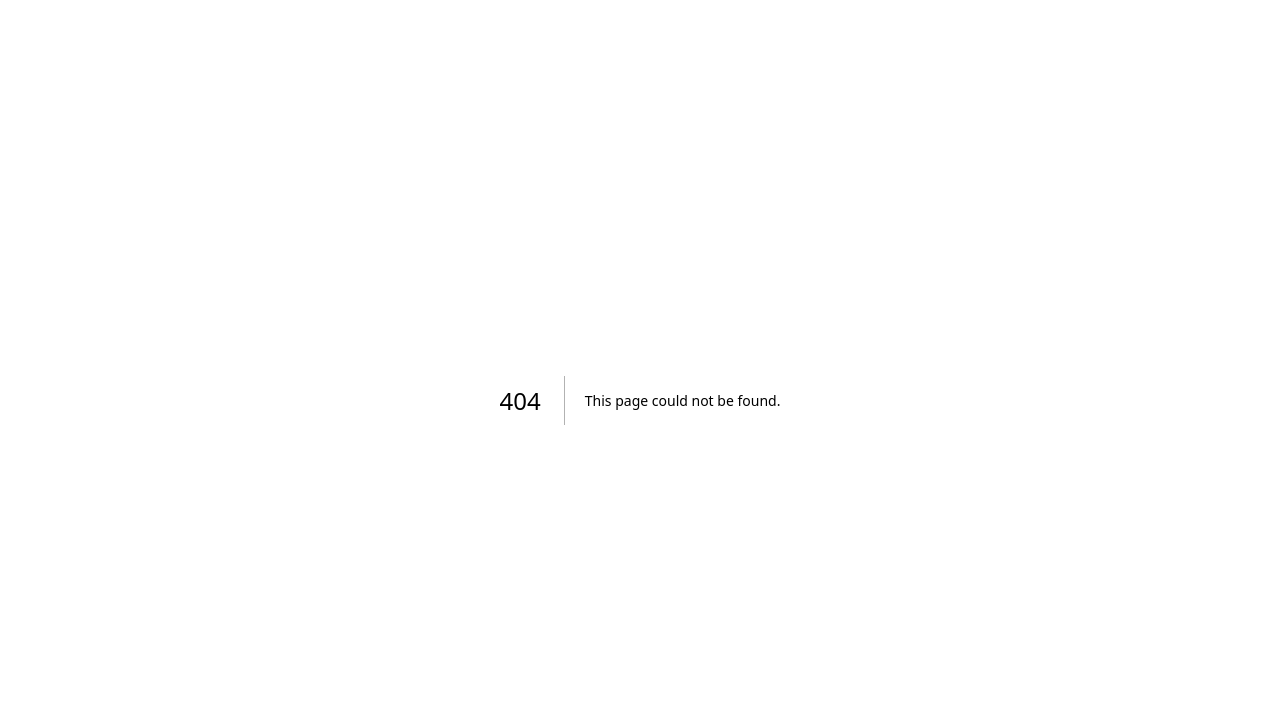
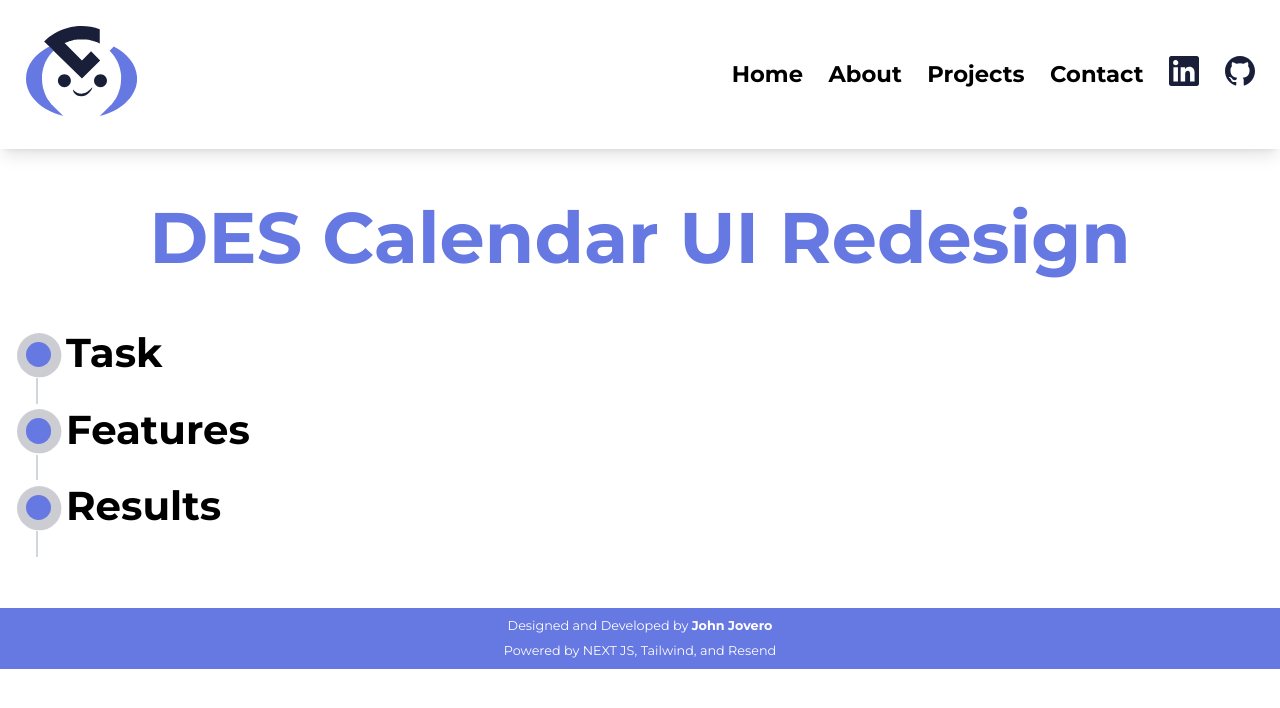
Before and after one commit to johnjovero98/johnjovero-portfolio, a Next.js app: page /projects/des-calendar-redesign in a window 1280 px wide. Before the commit this address had no page. Shown: the top 708 px of the page. Built offline with nearby package versions, Linux system fonts and the light colour scheme.

Commit message:
set up project description UI

```diff
--- a/app/globals.css
+++ b/app/globals.css
@@ -185,8 +185,9 @@ header svg.open .line3 {
 .contact-form {
   @apply bg-blue-500 rounded-lg shadow;
   @apply lg:w-1/2;
-  @apply  py-1 px-1 lg:py-2 lg:px-2;
+  @apply py-1 px-1 lg:py-2 lg:px-2;
 }
+
 .contact-form fieldset {
   @apply mb-1
 }
@@ -196,10 +197,22 @@ header svg.open .line3 {
 }
 
 .contact-form textarea {
-  @apply w-full border rounded-lg  p-[1rem] bg-white h-[15rem];
+  @apply w-full border rounded-lg p-[1rem] bg-white h-[15rem];
 }
 
 
-.contact-form legend, .contact-form h3 {
+.contact-form legend,
+.contact-form h3 {
   @apply text-white
 }
+
+
+
+.project-description-page .project-details::before {
+  content: "";
+  border-left: 2px solid;
+  position: absolute;
+  left: -30px;
+  height: 100%;
+  @apply border-gray-300
+}
--- a/app/page.js
+++ b/app/page.js
@@ -23,7 +23,7 @@ export default function Home() {
           <HeroBanner />
         </div>
 
-        <section className="mb-4 scroll-m-1" id="projects">
+        <section className="mb-4 scroll-m-1 scroll-mt-[10.5rem]" id="projects">
           <div className="container mx-auto px-1">
 
             <h2 className="font-bold  text-h4 md:text-h3 mb-1 text-blue-300">Projects</h2>
@@ -44,7 +44,7 @@ export default function Home() {
 
 
         {/* contact section */}
-        <section className="shadow-inner bg-linear-to-b from-blue-white to-blue-100">
+        <section id="contact" className="shadow-inner bg-linear-to-b from-blue-white to-blue-100 scroll-mt-[7.5rem]">
           <div className="container mx-auto px-1 py-2">
             <ContactSection />
           </div>
--- /dev/null
+++ b/app/projects/[slug]/page.js
@@ -0,0 +1,69 @@
+
+import { PROJECT_LIST } from "@/constants/ProjectList"
+
+// import components
+import Header from "@/components/Header"
+import Footer from "@/components/Footer"
+
+import Blinker from "@/components/Blinker";
+
+
+
+export default async function ProjectPage({ params }) {
+    const { slug } = await params;
+
+    // Find the project that matches the slug
+    const project = PROJECT_LIST.find((project) => project.projectSlug === slug);
+
+    // If no project is found, show a "not found" message
+    if (!project) {
+        return <p>Project not found!</p>;
+    }
+
+    return <>
+        <div className="sticky top-0 bg-white z-20 shadow-lg">
+            <Header />
+        </div>
+
+
+        <main className="project-description-page mb-2">
+            <section className="container mx-auto px-1">
+                <h2 className="text-h2 font-bold text-balance text-center mt-2 mb-2 text-blue-300">{project.projectTitle}</h2>
+
+                {/* task */}
+                <section className="flex gap-[15px] items-baseline">
+                    <Blinker />
+                    <div>
+                        <h3 className="text-h4 font-bold">Task</h3>
+                        <div className="project-details relative pb-1">
+                            <p className="whitespace-pre-line text-balance">{project.projectTask}</p>
+                        </div>
+                    </div>
+                </section>
+
+
+                {/* Features */}
+                <section className="flex gap-[15px] items-baseline">
+                    <Blinker />
+                    <div>
+                        <h3 className="text-h4 font-bold">Features</h3>
+                        <div className="project-details relative pb-1">
+                        </div>
+                    </div>
+                </section>
+
+
+                {/* Results */}
+                <section className="flex gap-[15px] items-baseline">
+                    <Blinker />
+                    <div>
+                        <h3 className="text-h4 font-bold">Results</h3>
+                        <div className="project-details relative pb-1">
+                        </div>
+                    </div>
+                </section>
+            </section>
+        </main>
+        <Footer />
+    </>
+}
--- /dev/null
+++ b/app/projects/page.js
@@ -0,0 +1,15 @@
+'use client';
+
+import { useEffect } from 'react';
+import { useRouter } from 'next/navigation';
+
+export default function ProjectsPage() {
+  const router = useRouter();
+
+  useEffect(() => {
+    // Redirect to homepage with anchor
+    router.push('/#projects');
+  }, [router]);
+
+  return null; // or a loading spinner while redirecting
+}
--- /dev/null
+++ b/components/Blinker.jsx
@@ -0,0 +1,6 @@
+export default function Blinker() {
+    return <span className="relative flex size-1">
+        <span className="absolute inline-flex h-full w-full animate-ping rounded-full bg-blue-500 opacity-75"></span>
+        <span className="relative inline-flex size-1 rounded-full bg-blue-300"></span>
+    </span>
+}
--- a/components/Header.jsx
+++ b/components/Header.jsx
@@ -54,10 +54,10 @@ export default function Header() {
                                 <a href="/about">About</a>
                             </li>
                             <li>
-                                <a href="/projects">Projects</a>
+                                <a href="/#projects">Projects</a>
                             </li>
                             <li>
-                                <a href="/contact">Contact</a>
+                                <a href="/#contact">Contact</a>
                             </li>
                         </ul>
 
@@ -102,10 +102,10 @@ export default function Header() {
                                 <a href="/about">About</a>
                             </li>
                             <li>
-                                <a href="/projects">Projects</a>
+                                <a href="/#projects">Projects</a>
                             </li>
                             <li>
-                                <a href="/contact">Contact</a>
+                                <a href="/#contact">Contact</a>
                             </li>
                         </ul>
 
--- a/components/ProjectList.jsx
+++ b/components/ProjectList.jsx
@@ -8,10 +8,10 @@ export default function ProjectList({ ProjectList }) {
     return <ul className="grid md:grid-cols-2 lg:grid-cols-3 gap-2 ">
 
         {
-            ProjectList.map((project, index) => {
+            ProjectList.map((project) => {
                 return <li key={project.projectSlug} className="project-list-card ">
 
-                    <Link href={`/${project.projectSlug}`}>
+                    <Link href={`/projects/${project.projectSlug}`}>
                         <div>
                             <Image
                                 src={`/projects-img/${project.projectFeatImage}`}
@@ -29,7 +29,5 @@ export default function ProjectList({ ProjectList }) {
                 </li>
             })
         }
-
-
     </ul>
 }
--- a/constants/ProjectList.js
+++ b/constants/ProjectList.js
@@ -3,18 +3,19 @@ export const PROJECT_LIST = [
         projectTitle : "Katppy E-Commerce Website (Ongoing) ",
         projectFeatImage : "feat-img-katppy.png",
         projectSlug: "katppy-ecommerce-website",
-        projectTech: ["Wordpress", "jQuery","PHP","Tailwind CSS"]
+        projectTech: ["Wordpress", "JavaScript ES6","PHP","Tailwind CSS"],
     },
     {
         projectTitle : "Rebel Refinishing Website",
         projectFeatImage : "feat-img-rebel.png",
         projectSlug: "rebel-refinishing-website",
-        projectTech: ["React", "NEXT JS", "Tailwind CSS"]
+        projectTech: ["React", "NEXT JS", "Tailwind CSS"],
     },
     {
         projectTitle : "DES Calendar UI Redesign",
         projectFeatImage : "feat-img-devcal.png",
         projectSlug: "des-calendar-redesign",
-        projectTech: ["Vue","NUXT","CSS"]
+        projectTech: ["Vue","NUXT","CSS"],
+
     }
 ]
```
